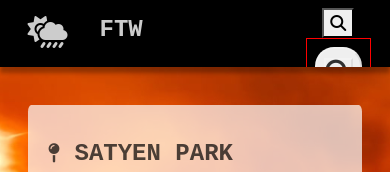
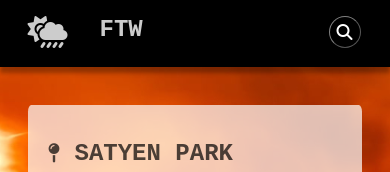
Before and after one commit to isika-1/feel_the_weather, a plain HTML site: page index.html in a window 390 px wide. Shown: the top 172 px of the page. Drawn offline with nearby package versions, Linux system fonts and the light colour scheme.

Commit message:
Update weather.css

```diff
--- a/weather.css
+++ b/weather.css
@@ -62,6 +62,10 @@ body
 .header-right
 {
     float: right;
+    display: flex;
+    flex-wrap: wrap;
+    text-align: center;
+    justify-content: space-around;
 }
 
 #loc-name-entry
@@ -71,6 +75,18 @@ body
     text-align: center;
     justify-content: space-around;
     padding: 0.5rem;
+}
+
+#l-find
+{
+    height: 0rem;
+    width: 0rem;
+    visibility: hidden;
+}
+
+#l-find i
+{
+    font-size: 0rem;
 }
 
 #l-space
@@ -91,43 +107,67 @@ body
 #submit-but
 {
     background-color: rgba(255, 255, 255, 0.8);
-    /* border: 0.1px solid red; */
     padding: 0px;
 }
 
 #l-button
 {
-    font-size: 1.5rem;
-    /* color: rgba(255, 255, 255, 0.8); */
-    margin: 0px;
-    border: 2px outset rgb(255, 255, 255, 0.25);
-    height: 2.4rem;
-    border-radius: 1.2rem;
-    padding: 0.4rem;
+    height: 2rem;
+    width: 2rem;
+    border-radius: 50%;
+    padding: 0.1rem;
+    background-color: rgb(0, 0, 0, 0.5);
+    border: 1px outset rgb(255, 255, 255, 0.5);
 }
 
 #l-button i
 {
-    font-size: 1.6rem;
-    /* color: rgba(255, 255, 255, 0.8); */
-    margin: 0px;
-    border: 2px outset rgb(255, 255, 255, 0.25);
+    font-size: 1rem;
+    color: white;
 }
 
 @media screen and (max-width: 700px)
 {
+    #loc-name-entry
+    {
+        padding: 0;
+        height: 0;
+        visibility: hidden;
+    }
+
     #l-space
     {
         visibility: hidden;
 	    position: relative;
         width: 0px;
+        height: 0px;
         padding: 0px;
         margin: 0px;
     }
-
-    #l-button i
+    #l-button
     {
-        color: rgba(0, 0, 0, 0.8);
+        visibility: hidden;
+	    position: relative;
+        width: 0px;
+        height: 0px;
+        padding: 0px;
+        margin: 0px;
+    }
+    #l-find
+    {
+        height: 2rem;
+        width: 2rem;
+        border-radius: 50%;
+        padding: 0.1rem;
+        background-color: rgb(0, 0, 0, 0.5);
+        border: 1px outset rgb(255, 255, 255, 0.5);
+        visibility: visible;
+        margin: 0.5rem;
+    }
+    #l-find i
+    {
+        font-size: 1rem;
+        color: white;
     }
 }
 
@@ -169,12 +209,9 @@ body
 
     #loc-name-entry
     {
-        display: flex;
-        flex-wrap: wrap;
-        text-align: center;
-        justify-content: space-around;
-        padding: 0.5rem;
-        border: 0.1px solid red;
+        padding: 0;
+        height: 0;
+        visibility: hidden;
     }
 }
 
```
